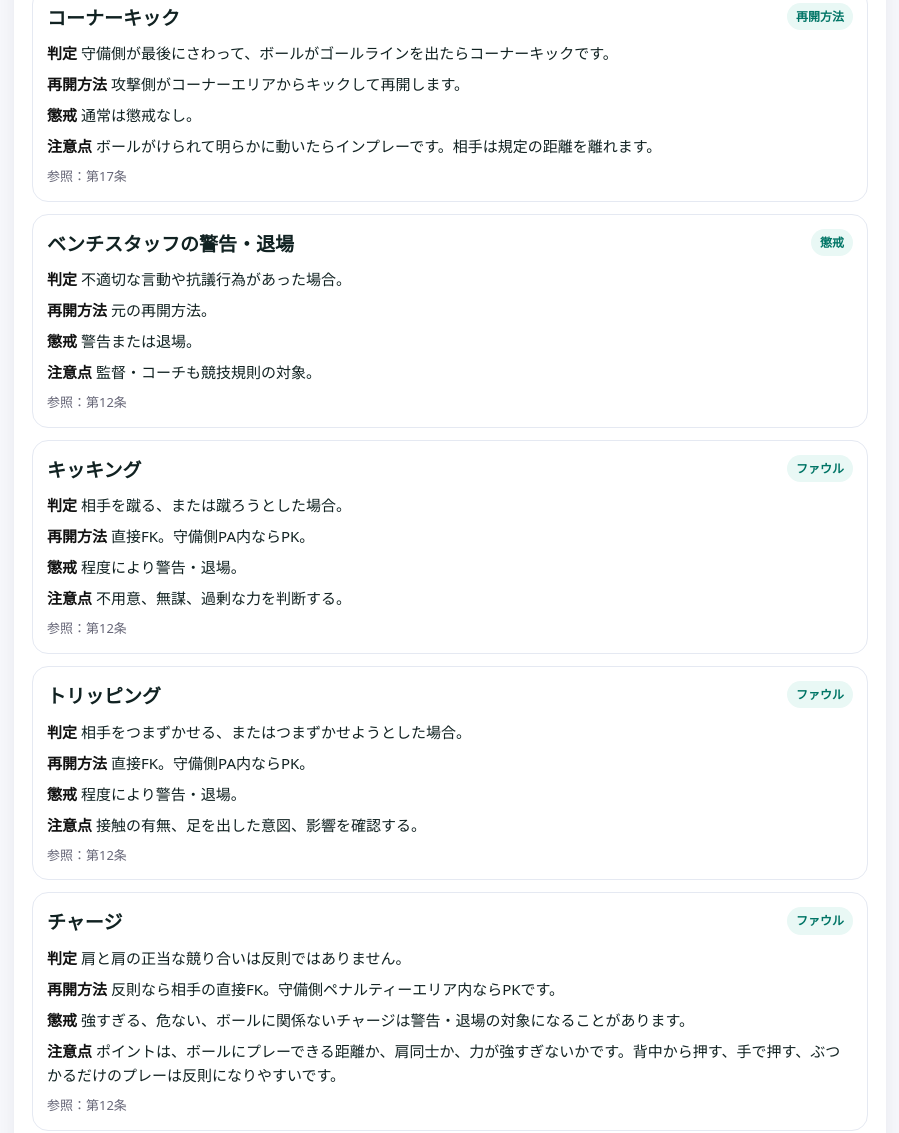
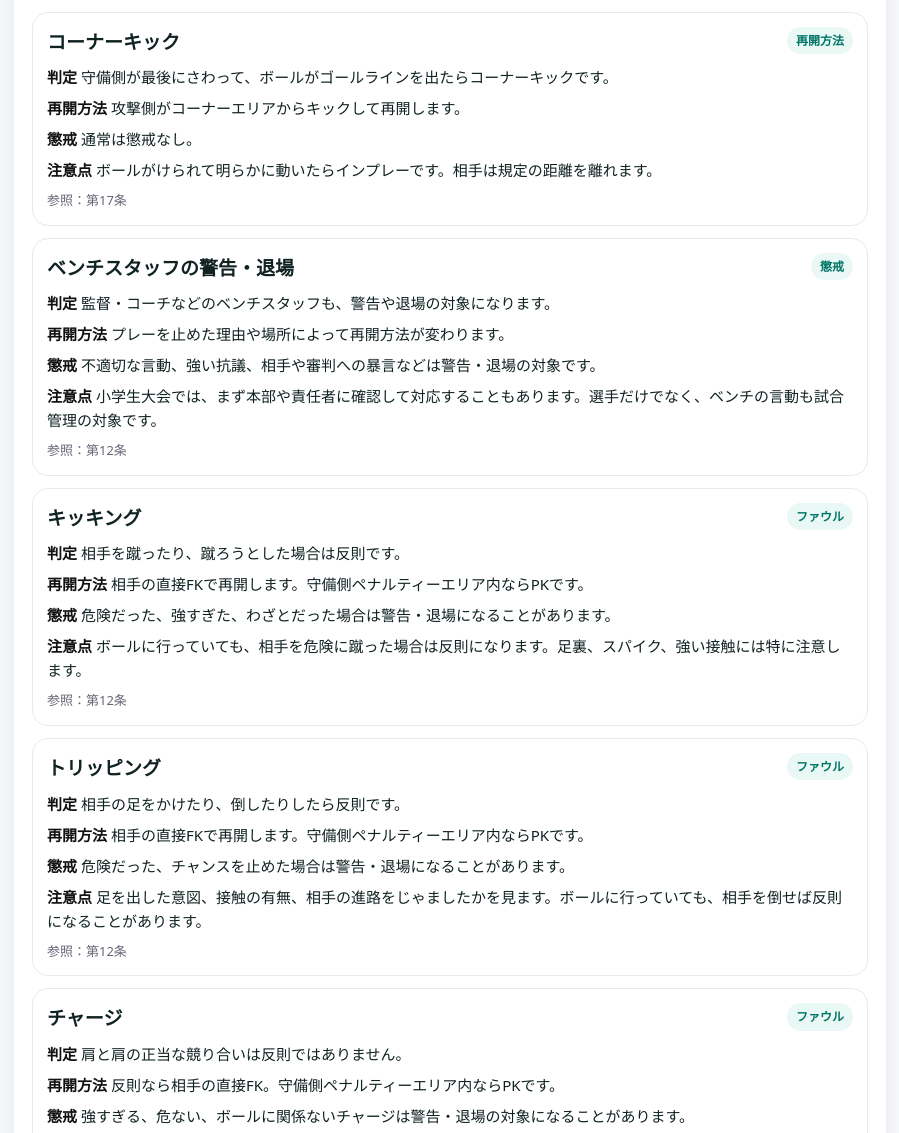
Before and after one commit to hero20068051-tech/shinpan-quick-guide, a plain HTML site: page index.html in a window 1280 px wide. Shown: the part 3796-4929 px from the top of the page, without its empty margins (190-1089 px from the left). Drawn offline with Linux system fonts and the light colour scheme.

Commit message:
Update index.html

```diff
--- a/index.html
+++ b/index.html
@@ -665,19 +665,19 @@ const rules=[
 {
   title:"負傷者対応",
   category:"試合運営",
-  decision:"負傷者が出た場合。特に頭部負傷は直ちに停止を検討する。",
-  restart:"停止理由に応じて再開。必要に応じてドロップボール。",
-  discipline:"通常なし。",
-  note:"安全確保を最優先する。",
+  decision:"けが人が出たら、安全を最優先にして試合を止めます。",
+  restart:"止めた理由や状況に応じて、ドロップボールなどで再開します。",
+  discipline:"通常は懲戒なし。危険なプレーが原因なら、警告・退場になることがあります。",
+  note:"特に頭や首のけがは無理に続けず、すぐに確認します。迷ったら試合を止めて安全確認を優先しましょう。",
   law:"第5条"
 },
 {
   title:"アドバンテージ",
   category:"主審",
-  decision:"反則を受けても有利な状況が続く場合に適用する。",
-  restart:"適用後はプレー継続。",
-  discipline:"必要に応じて次の停止時に警告・退場。",
-  note:"数秒以内に利益がなければ元の反則に戻す。",
+  decision:"反則があっても、攻撃側に有利な状況が続くならプレーを続けます。",
+  restart:"アドバンテージを適用したあと、すぐに有利でなくなった場合は、元の反則に戻して再開できます。",
+  discipline:"警告・退場が必要な反則は、次にプレーが止まったときに対応します。",
+  note:"無理に流す必要はありません。小学生年代では、安全や分かりやすさを優先して、早めに止める判断も大切です。",
   law:"第5条"
 },
 {
@@ -728,28 +728,28 @@ const rules=[
 {
   title:"ベンチスタッフの警告・退場",
   category:"懲戒",
-  decision:"不適切な言動や抗議行為があった場合。",
-  restart:"元の再開方法。",
-  discipline:"警告または退場。",
-  note:"監督・コーチも競技規則の対象。",
+  decision:"監督・コーチなどのベンチスタッフも、警告や退場の対象になります。",
+  restart:"プレーを止めた理由や場所によって再開方法が変わります。",
+  discipline:"不適切な言動、強い抗議、相手や審判への暴言などは警告・退場の対象です。",
+  note:"小学生大会では、まず本部や責任者に確認して対応することもあります。選手だけでなく、ベンチの言動も試合管理の対象です。",
   law:"第12条"
 },
 {
   title:"キッキング",
   category:"ファウル",
-  decision:"相手を蹴る、または蹴ろうとした場合。",
-  restart:"直接FK。守備側PA内ならPK。",
-  discipline:"程度により警告・退場。",
-  note:"不用意、無謀、過剰な力を判断する。",
+  decision:"相手を蹴ったり、蹴ろうとした場合は反則です。",
+  restart:"相手の直接FKで再開します。守備側ペナルティーエリア内ならPKです。",
+  discipline:"危険だった、強すぎた、わざとだった場合は警告・退場になることがあります。",
+  note:"ボールに行っていても、相手を危険に蹴った場合は反則になります。足裏、スパイク、強い接触には特に注意します。",
   law:"第12条"
 },
 {
   title:"トリッピング",
   category:"ファウル",
-  decision:"相手をつまずかせる、またはつまずかせようとした場合。",
-  restart:"直接FK。守備側PA内ならPK。",
-  discipline:"程度により警告・退場。",
-  note:"接触の有無、足を出した意図、影響を確認する。",
+  decision:"相手の足をかけたり、倒したりしたら反則です。",
+  restart:"相手の直接FKで再開します。守備側ペナルティーエリア内ならPKです。",
+  discipline:"危険だった、チャンスを止めた場合は警告・退場になることがあります。",
+  note:"足を出した意図、接触の有無、相手の進路をじゃましたかを見ます。ボールに行っていても、相手を倒せば反則になることがあります。",
   law:"第12条"
 },
 {
```
